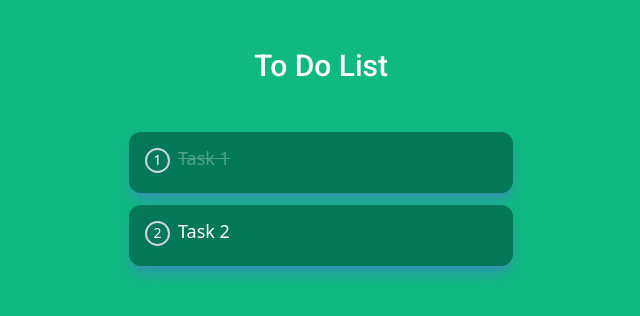
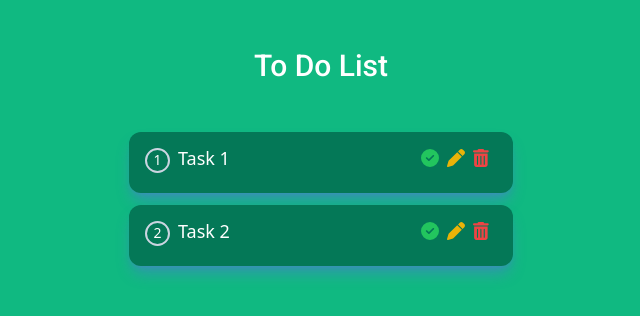
Before and after one commit to mriskisyahputraa2/project-challenges-react, a React (Create React App) app in the folder to-do-list/: page / in a window 1280 px wide. Shown: the top 316 px of the page, without its empty margins (319-959 px from the left). Built offline with nearby package versions, Linux system fonts and the light colour scheme.

Commit message:
style todolist

```diff
--- a/to-do-list/src/App.js
+++ b/to-do-list/src/App.js
@@ -1,15 +1,13 @@
 import './App.css'
-import { FontAwesomeIcon } from '@fortawesome/react-fontawesome'
-import {
-  faCircleCheck, faPen, faTrashCan
-} from '@fortawesome/react-fontawesome';
+import { FontAwesomeIcon } from '@fortawesome/react-fontawesome';
+import { faCircleCheck, faPen, faTrashCan} from '@fortawesome/free-solid-svg-icons';
 import React, { useState } from 'react';
 
 function App() {
 
   // task (todo list) state
   const [todo, setTodo] = useState([
-    {"id":1, "title": "Task 1", "status": true}, // jika true berarti tugas selesai dan jika false sebaliknya
+    {"id":1, "title": "Task 1", "status": false}, // jika true berarti tugas selesai dan jika false sebaliknya
     {"id":2, "title": "Task 2", "status": false},
   ]);
 
@@ -67,10 +65,23 @@ function App() {
             return (
               <React.Fragment key={task.id}>
                   <div className='flex flex-wrap bg-emerald-700 shadow-lg shadow-indigo-500/40 rounded-xl mb-3 px-4 py-3 text-left text-lg relative mx-auto max-w-sm'>
+
                     {/* jika status nya sama dengan done maka coret text nya */}
                     <div className={task.status ? 'done' : ''}>
                       <span className=' inline-block border-solid border-2 rounded-full border-slate-300 w-[25px] h-[25px] text-white text-center mr-[8px] mb-2 text-sm'>{index + 1}</span>
                       <span className='taskText text-white '>{task.title}</span>
+                    </div>
+
+                    <div className='ml-auto cursor-pointer'>
+                      <span className='mr-2 text-green-500 hover:text-green-600'>
+                        <FontAwesomeIcon icon={faCircleCheck}></FontAwesomeIcon>
+                      </span>
+                      <span className='mr-2 text-yellow-500 hover:text-yellow-600'>
+                        <FontAwesomeIcon icon={faPen}></FontAwesomeIcon>
+                      </span>
+                      <span className='mr-2 text-red-500 hover:text-red-600'>
+                        <FontAwesomeIcon icon={faTrashCan}></FontAwesomeIcon>
+                      </span>
                     </div>
                   </div>
 
```
